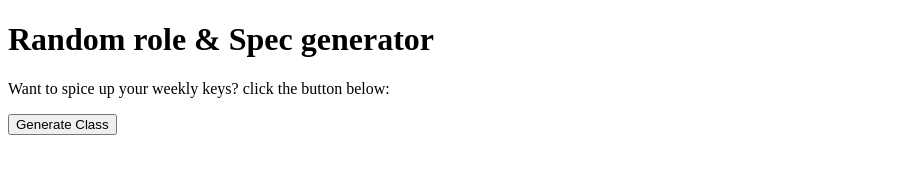
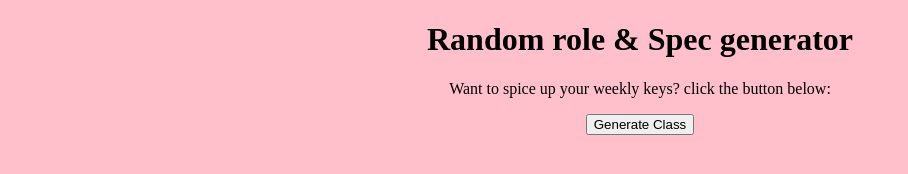
Before and after one commit to flubsy/flubsy.github.io, a plain HTML site: page index.html in a window 1280 px wide. Shown: the whole page, without its empty margins (0-908 px from the left). Drawn offline with Linux system fonts and the light colour scheme.

Commit message:
Update index.html

```diff
--- a/index.html
+++ b/index.html
@@ -1,7 +1,10 @@
 <!DOCTYPE html>
 <html>
 <head>
+	<meta charset="UTF-8">
+	<meta name="viewport" content="width=device-width, initial-scale=1.0">
 	<title>Random role & Spec generator</title>
+	<link rel="stylesheet" href="css/styles.css">
 </head>
 <body>
 	<h1>Random role & Spec generator</h1>
```
